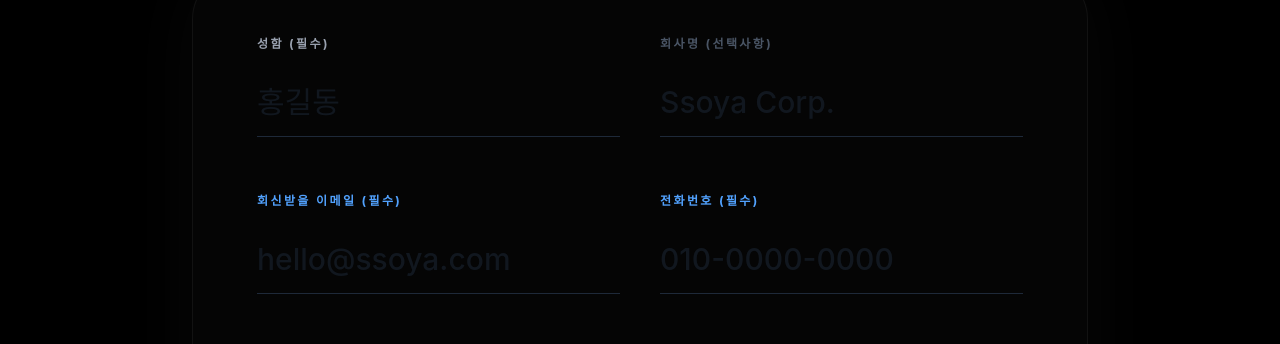
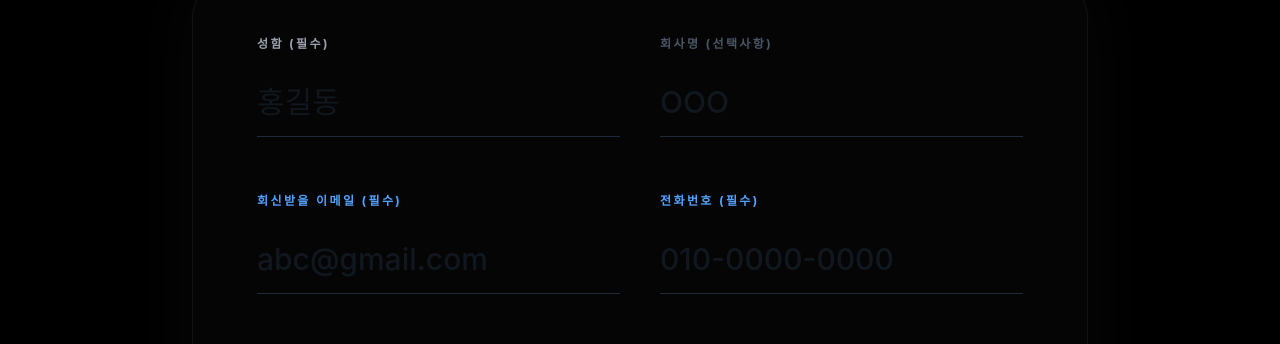
Before and after one commit to POPCORNLAB/TEST1, a Next.js app: page /contact in a window 1280 px wide. Shown: the part 453-797 px from the top of the page. Built offline with nearby package versions, Linux system fonts and the light colour scheme; a web font is replaced by a local one.

Commit message:
Update contact form placeholders for company and email
Co-Authored-By: Claude Opus 5.5 <noreply@anthropic.com>
Claude-Session: https://claude.ai/code/session_018JF4H9aUDMuKnCchXGFecK

```diff
--- a/app/contact/page.tsx
+++ b/app/contact/page.tsx
@@ -100,14 +100,14 @@ export default function Contact() {
 
                 <div>
                   <label className="block text-xs font-bold tracking-[0.2em] uppercase text-gray-600 mb-4">회사명 (선택사항)</label>
-                  <input name="company" type="text" className="w-full px-0 py-4 bg-transparent border-b border-gray-800 text-3xl font-medium text-white focus:outline-none focus:border-white transition-colors placeholder:text-gray-800/50" placeholder="Ssoya Corp." />
+                  <input name="company" type="text" className="w-full px-0 py-4 bg-transparent border-b border-gray-800 text-3xl font-medium text-white focus:outline-none focus:border-white transition-colors placeholder:text-gray-800/50" placeholder="OOO" />
                 </div>
               </div>
 
               <div className="grid grid-cols-1 md:grid-cols-2 gap-14 md:gap-10">
                 <div>
                   <label className="block text-xs font-bold tracking-[0.2em] uppercase text-blue-400 mb-4">회신받을 이메일 (필수)</label>
-                  <input required name="email" type="email" className="w-full px-0 py-4 bg-transparent border-b border-gray-800 text-3xl font-medium text-white focus:outline-none focus:border-white transition-colors placeholder:text-gray-800/50" placeholder="hello@ssoya.com" />
+                  <input required name="email" type="email" className="w-full px-0 py-4 bg-transparent border-b border-gray-800 text-3xl font-medium text-white focus:outline-none focus:border-white transition-colors placeholder:text-gray-800/50" placeholder="abc@gmail.com" />
                 </div>
 
                 <div>
```
